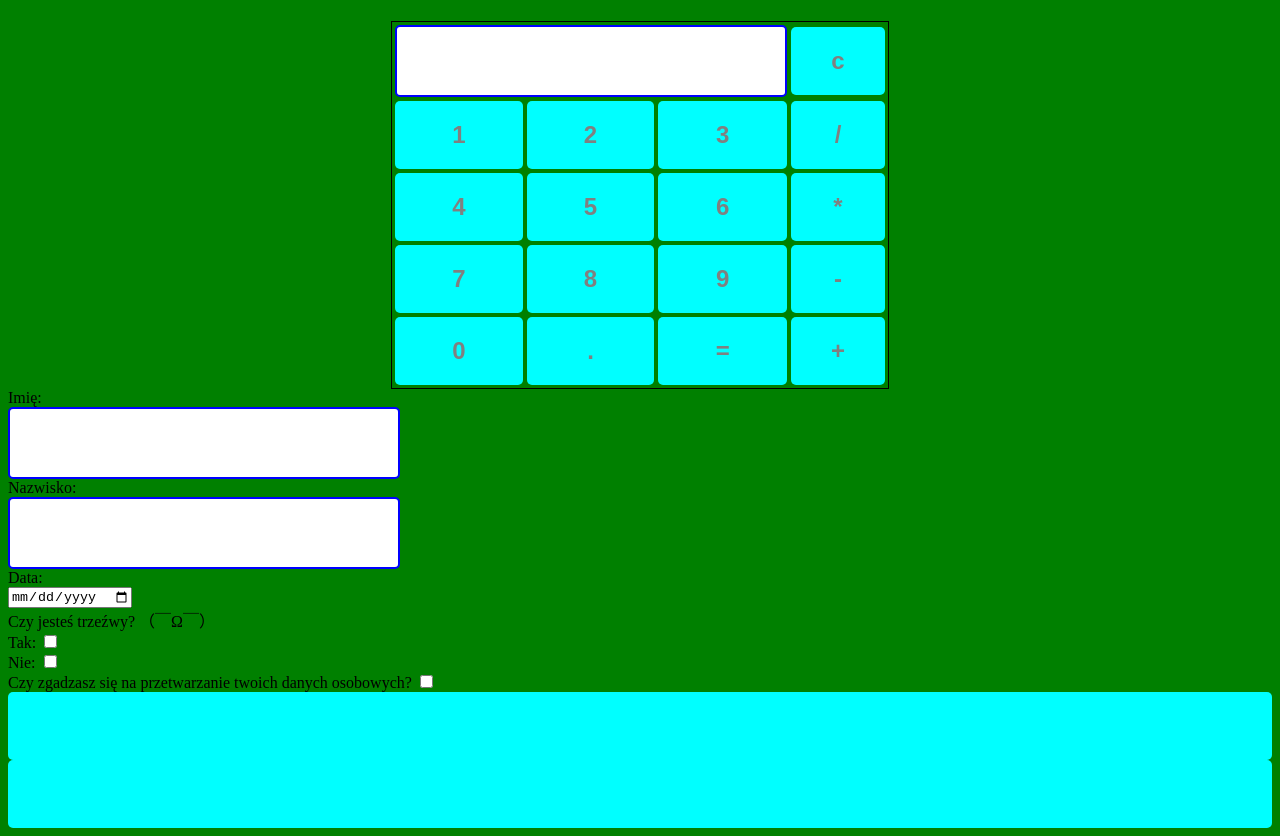
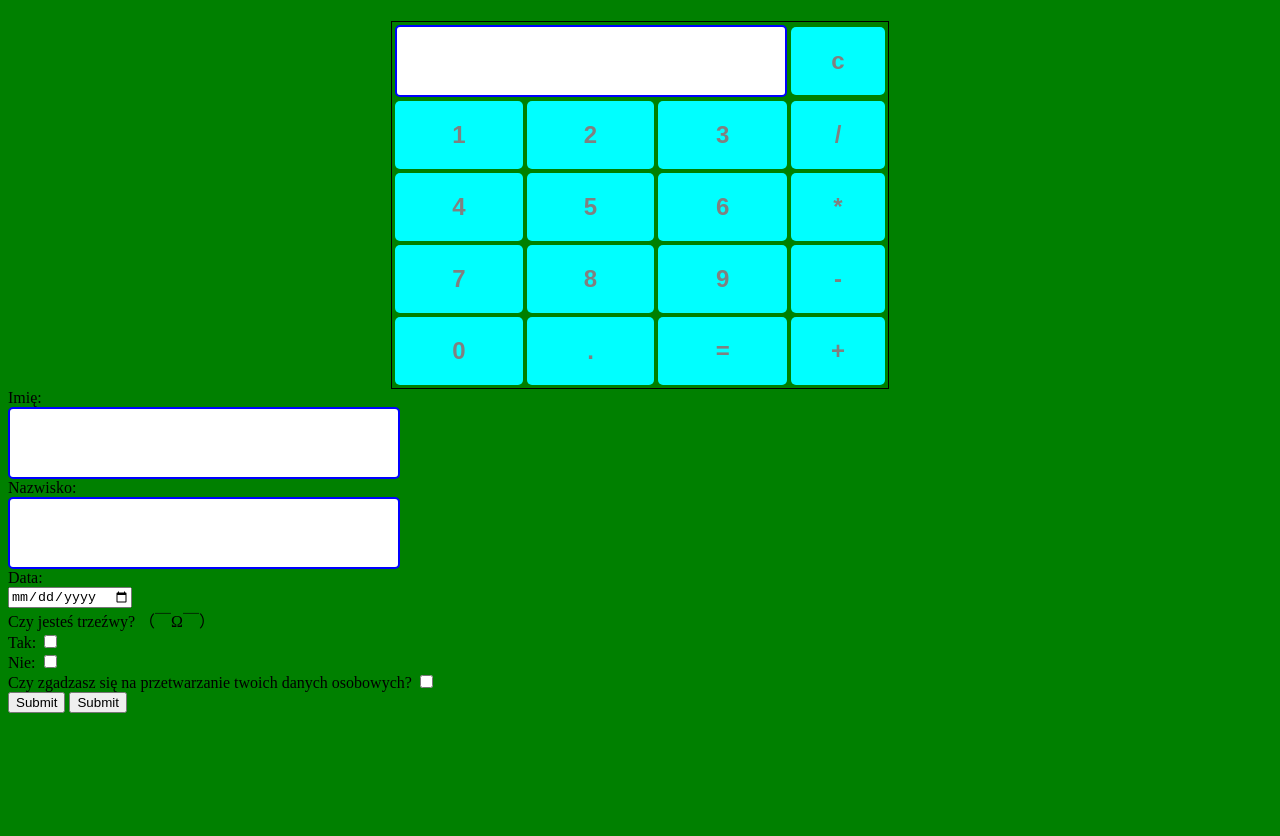
Before and after one commit to Norbix77/Norbert.B-github.io, a plain HTML site: page index.html in a window 1280 px wide. Shown: the part 259-1095 px from the top of the page. After the commit the page ends 980 px from the top, so only its background shows below. Drawn offline with Linux system fonts and the light colour scheme.

Commit message:
Page 4.0

```diff
--- a/index.html
+++ b/index.html
@@ -55,8 +55,8 @@
             Tak: <input type="checkbox" name="Tak"><br>
             Nie: <input type="checkbox" name="Nie"><br>
             Czy zgadzasz się na przetwarzanie twoich danych osobowych? <input type="checkbox" name="Dane_Oso"><br>
-            <input type="button" name="Wyczysc">
-            <input type="button" name="Rezerwoj">
+            <input type="submit" name="Wyczysc">
+            <input type="submit" name="Rezerwoj">
         </form>
     </body>
 </html>
```
